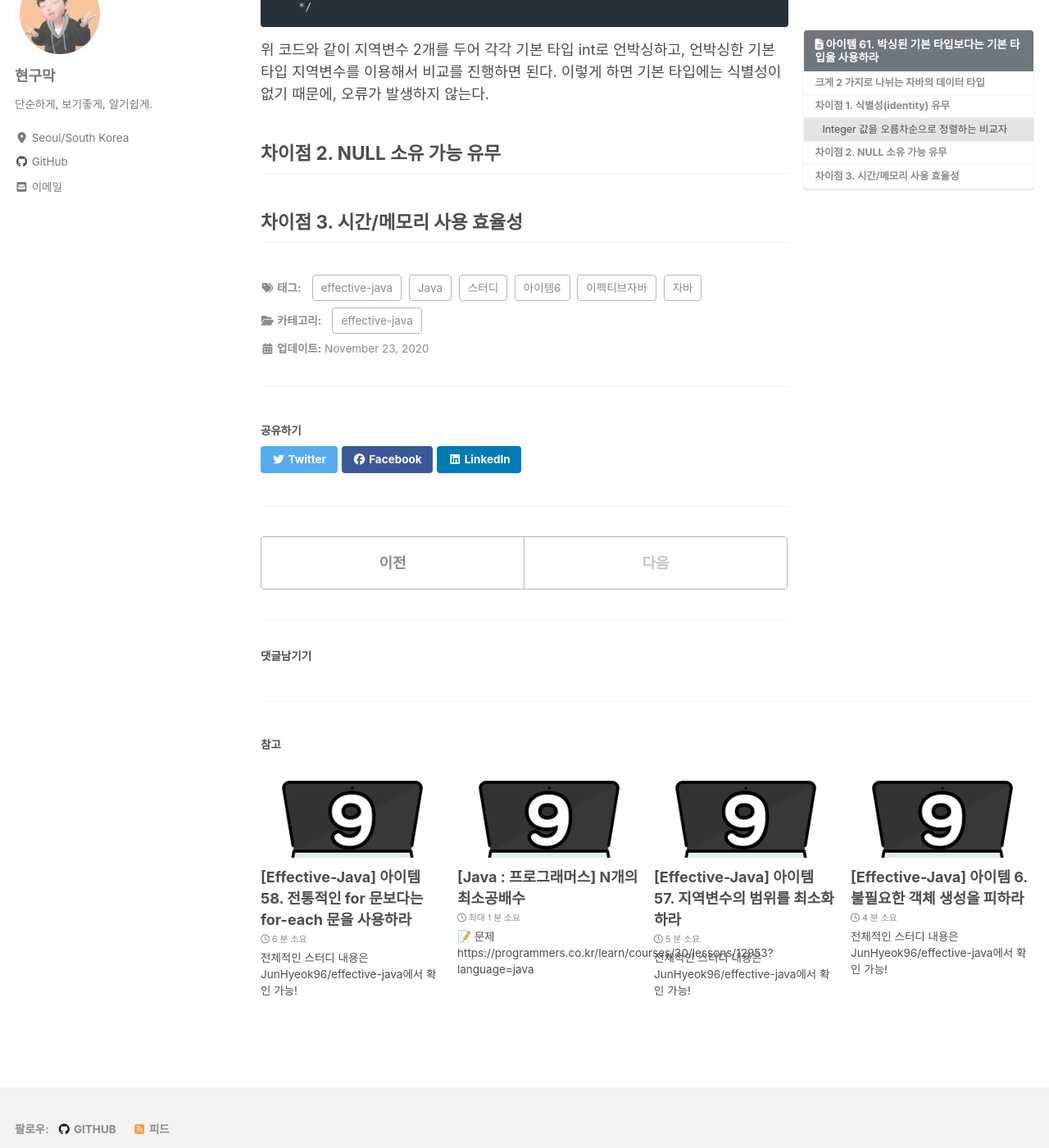
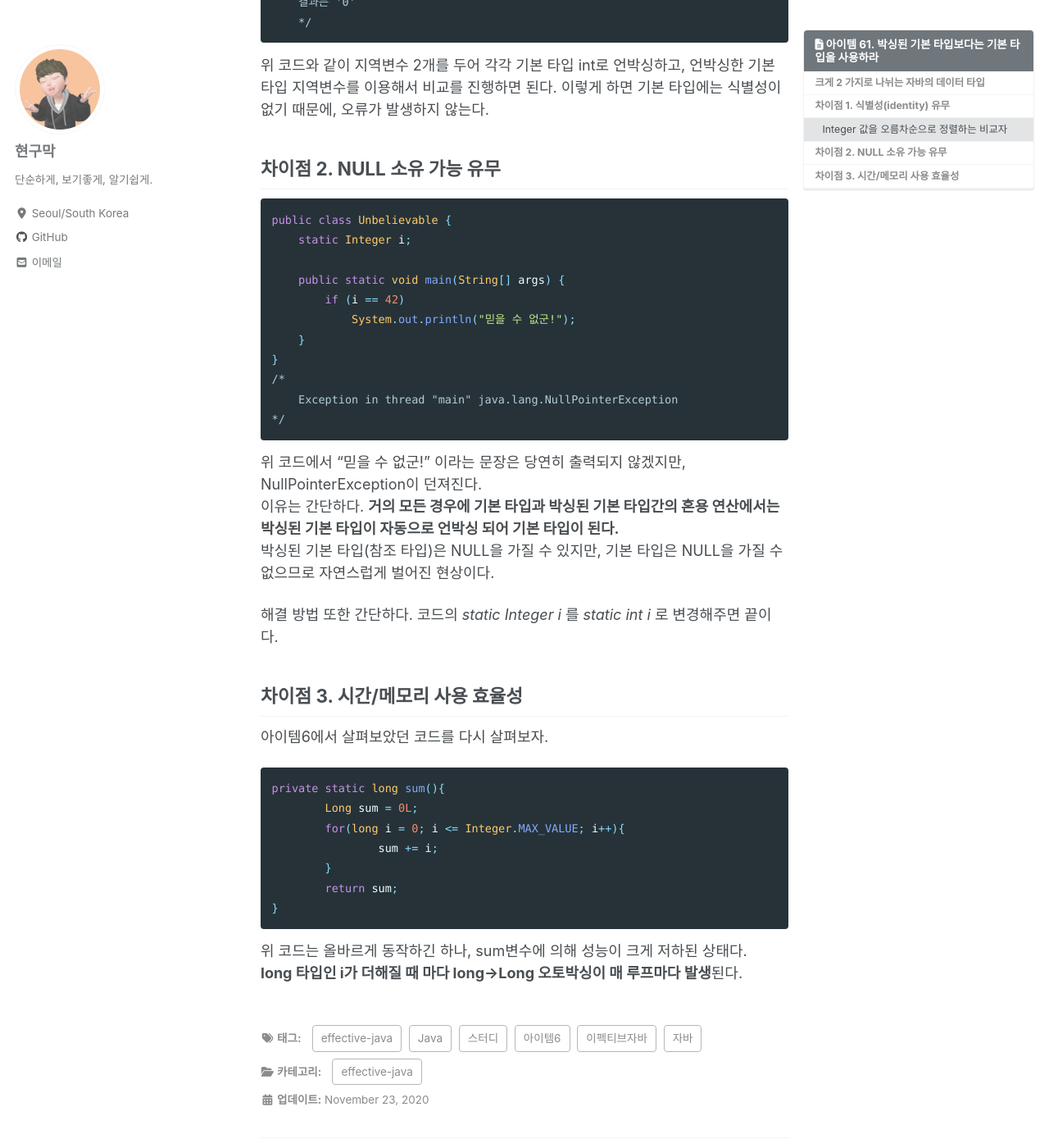
Before and after one commit to Hyeon9mak/Hyeon9mak.github.io, a Jekyll site: the page built from _posts/2020-11-22-Effective_java-item61.md, in a window 1280 px wide and 1400 px high, scrolled down 6402 px. Shown: the whole window at 82% size. Built offline with Jekyll 4.4.1, drawn with Linux system fonts in a browser that asks for light colours; cached includes are drawn as plain includes; nearby versions of some CDN libraries; comment, search, counter and statistics services are not loaded; some of the changed text lies outside the part shown.

Commit message:
Update 2020-11-22-Effective_java-item61.md
차이점 2, 3 작성 완료

````diff
--- a/_posts/2020-11-22-Effective_java-item61.md
+++ b/_posts/2020-11-22-Effective_java-item61.md
@@ -223,7 +223,10 @@ Integer 인스턴스의 식별성끼리 비교가 진행된다. 이 때문에
         static final NaturalOrder INSTANCE = new NaturalOrder();
     }
 ```
-그러나 실제 위 메서드가 어떻게 활용 될지 예제를 확보하지 못해서... 나중에 다시 살펴보아야 할 것 같다.
+그러나 실제 위 메서드가 어떻게 활용 될지 예제를 확보하지 못해서...
+나중에 다시 살펴보아야 할 것 같다.
+
+---
 
 naturalOder() 메서드를 뒤로하고, 오답을 출력했던 예제를 정상적으로 동작시키기 위해선 어떡해야할까?
 ```java
@@ -246,4 +249,37 @@ import java.util.*;
 이렇게 하면 기본 타입에는 식별성이 없기 때문에, 오류가 발생하지 않는다.
 
 ## 차이점 2. NULL 소유 가능 유무
+```java
+public class Unbelievable {
+    static Integer i;
+
+    public static void main(String[] args) {
+        if (i == 42)
+            System.out.println("믿을 수 없군!");
+    }
+}
+/*
+    Exception in thread "main" java.lang.NullPointerException
+*/
+```
+위 코드에서 "믿을 수 없군!" 이라는 문장은 당연히 출력되지 않겠지만, NullPointerException이 던져진다.
+이유는 간단하다. **거의 모든 경우에 기본 타입과 박싱된 기본 타입간의 혼용 연산에서는 박싱된 기본 타입이 자동으로 언박싱 되어 기본 타입이 된다.**
+박싱된 기본 타입(참조 타입)은 NULL을 가질 수 있지만, 기본 타입은 NULL을 가질 수 없으므로 자연스럽게 벌어진 현상이다.
+
+해결 방법 또한 간단하다. 코드의 *static Integer i* 를 *static int i* 로 변경해주면 끝이다.
+
 ## 차이점 3. 시간/메모리 사용 효율성
+아이템6에서 살펴보았던 코드를 다시 살펴보자.
+
+```java
+private static long sum(){
+	Long sum = 0L;
+	for(long i = 0; i <= Integer.MAX_VALUE; i++){
+		sum += i;
+	}
+	return sum;
+}
+```
+
+위 코드는 올바르게 동작하긴 하나, sum변수에 의해 성능이 크게 저하된 상태다.
+**long 타입인 i가 더해질 때 마다 long->Long 오토박싱이 매 루프마다 발생**된다.
````
